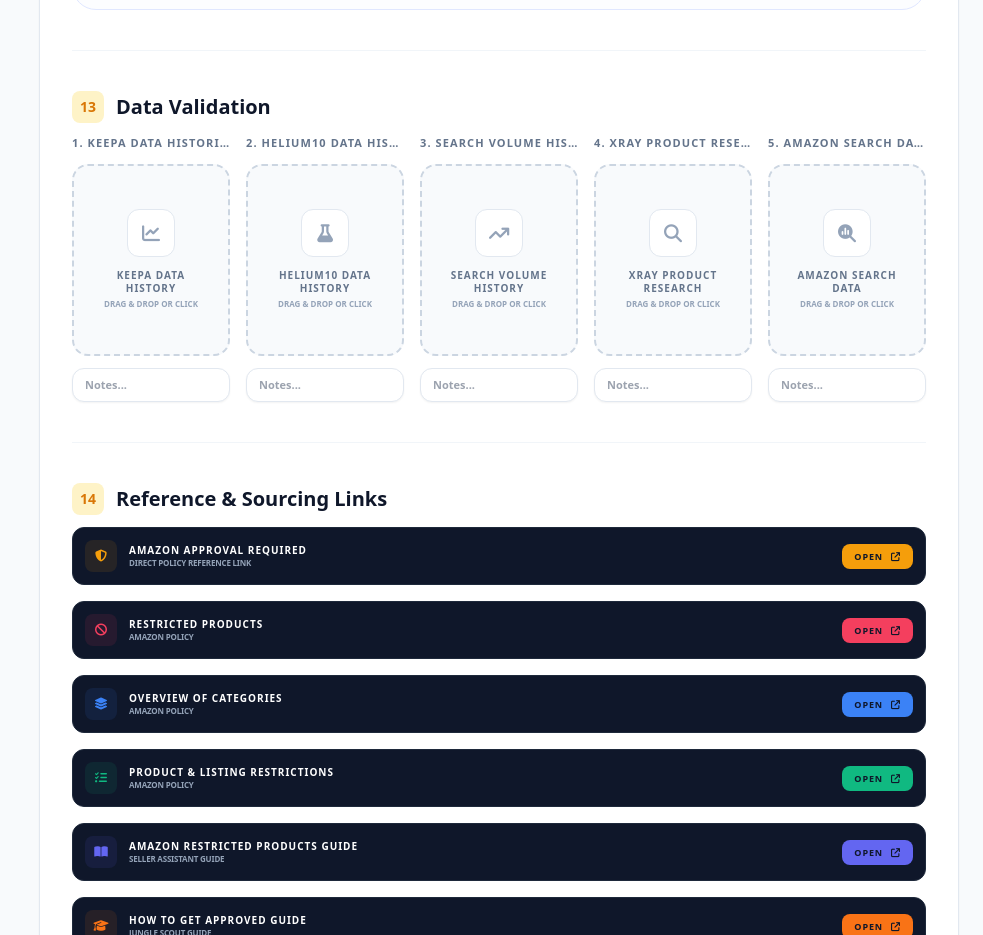
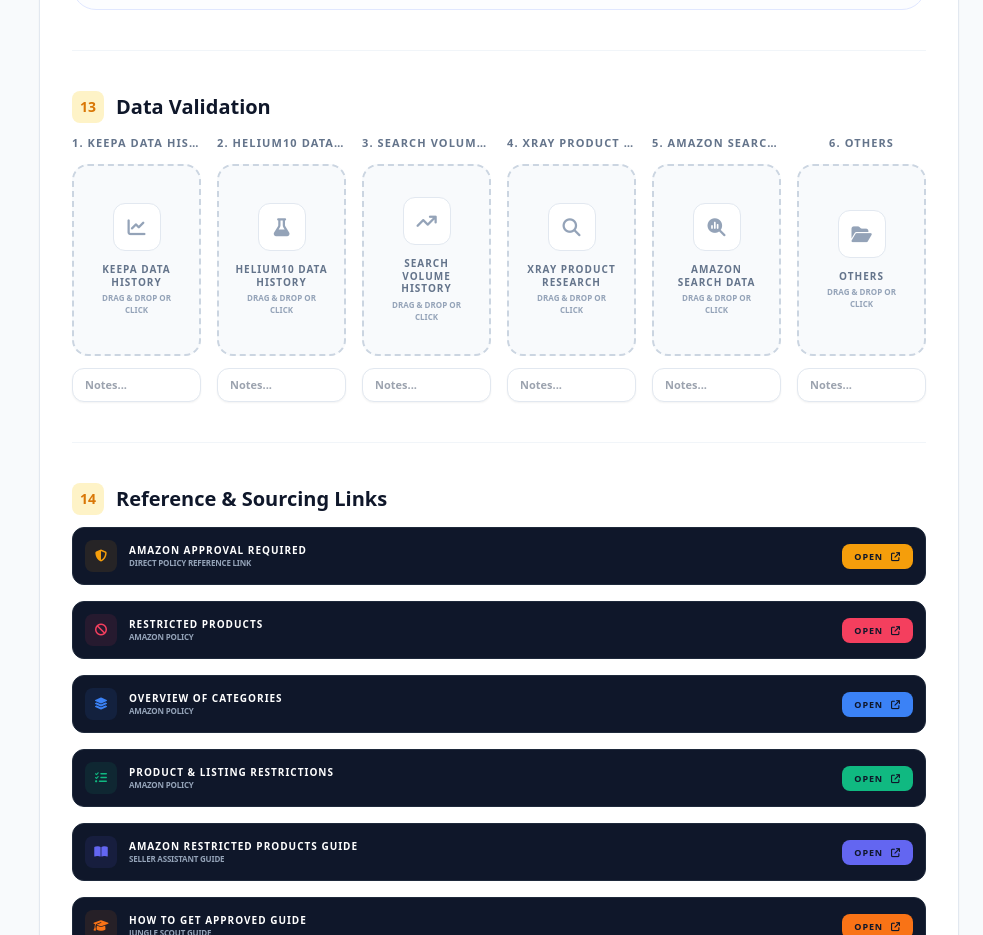
Before and after one commit to Bilalkan88/KWinner-report, a React (Vite) app: page / in a window 1280 px wide. Shown: the part 8340-9275 px from the top of the page, without its empty margins (297-1280 px from the left). Built offline with nearby package versions, Linux system fonts and the light colour scheme.

Commit message:
feat: add conditional Others image upload in Data Validation

```diff
--- a/App.tsx
+++ b/App.tsx
@@ -148,6 +148,8 @@
   amazonTopClickedProductsNotes: '',
   amazonReturnsInsightsImageUrl: '',
   amazonReturnsInsightsNotes: '',
+  othersImageUrl: '',
+  othersNotes: '',
   demandLevel: DemandLevel.HIGH,
   netProfitMargin: 25,
   monthlyRevenue: 15000,
@@ -2013,7 +2015,7 @@
                   <span className="bg-amber-100 text-amber-600 w-8 h-8 rounded-lg flex items-center justify-center text-sm">13</span>
                   Data Validation
                 </h2>
-                <div className="grid grid-cols-1 sm:grid-cols-2 lg:grid-cols-5 gap-4">
+                <div className="grid grid-cols-1 sm:grid-cols-2 md:grid-cols-3 lg:grid-cols-6 gap-4">
                   <div className="space-y-3">
                     <label className="text-[11px] font-black text-slate-500 uppercase tracking-widest block text-center truncate">1. Keepa Data Historical</label>
                     <ImageDropzone
@@ -2068,6 +2070,17 @@
                       className="h-48"
                     />
                     <input type="text" name="amazonSearchDataNotes" value={report.amazonSearchDataNotes} onChange={handleInputChange} placeholder="Notes..." className="w-full px-3 py-2 bg-white border border-slate-200 rounded-xl text-[11px] font-bold outline-none shadow-sm" />
+                  </div>
+                  <div className="space-y-3">
+                    <label className="text-[11px] font-black text-slate-500 uppercase tracking-widest block text-center truncate">6. Others</label>
+                    <ImageDropzone
+                      label="Others"
+                      icon="fa-folder-open"
+                      currentImage={report.othersImageUrl}
+                      onUpload={(data) => updateImageField('othersImageUrl', data)}
+                      className="h-48"
+                    />
+                    <input type="text" name="othersNotes" value={report.othersNotes} onChange={handleInputChange} placeholder="Notes..." className="w-full px-3 py-2 bg-white border border-slate-200 rounded-xl text-[11px] font-bold outline-none shadow-sm" />
                   </div>
                 </div>
               </div>
--- a/components/ReportPreview.tsx
+++ b/components/ReportPreview.tsx
@@ -1665,6 +1665,45 @@
         <PageFooter page={nextP()} />
       </div>
 
+      {/* --- PAGE: DATA VALIDATION (OTHERS) --- */}
+      {report.othersImageUrl && (
+        <div className="a4-page flex flex-col h-full">
+          <PageHeader />
+          <section className="flex-1 space-y-4 print:space-y-4">
+            <div className="flex items-center gap-3 mb-6">
+              <div className="w-1.5 h-6 bg-blue-600 rounded-full"></div>
+              <h2 className="text-xl font-black text-slate-900 uppercase tracking-widest">
+                13. Data Validation (Others)
+              </h2>
+            </div>
+            <div className="space-y-4 print:space-y-2">
+              <div className="break-inside-avoid space-y-2 print:space-y-1">
+                <div className="flex items-center gap-3 px-2">
+                  <div className="w-8 h-8 rounded-lg bg-slate-50 flex items-center justify-center text-amber-500 border border-slate-100">
+                    <i className="fa-solid fa-folder-open text-xs"></i>
+                  </div>
+                  <h4 className="text-[11px] font-black text-slate-900 uppercase tracking-[0.2em]">Others</h4>
+                </div>
+                <div className="w-full bg-slate-50 rounded-[2.5rem] border border-slate-100 overflow-hidden flex flex-col p-4 md:p-6 print:p-2 bg-gradient-to-b from-slate-50 to-white shadow-sm">
+                  <img
+                    src={report.othersImageUrl}
+                    alt="Others"
+                    className="w-full h-auto max-h-[500px] print:max-h-[400px] shadow-lg object-contain rounded-3xl border border-slate-100/50 mx-auto"
+                  />
+                  {report.othersNotes && (
+                    <div className="mt-4 px-6 py-4 bg-white border border-slate-100 rounded-2xl italic text-[11px] text-slate-600 font-medium leading-relaxed shadow-sm">
+                      <i className="fa-solid fa-comment-dots mr-2 text-amber-500/50"></i>
+                      "{report.othersNotes}"
+                    </div>
+                  )}
+                </div>
+              </div>
+            </div>
+          </section>
+          <PageFooter page={nextP()} />
+        </div>
+      )}
+
       {/* --- PAGE 15: REGULATORY REFERENCE & DISCLAIMER --- */}
       <div className="a4-page flex flex-col h-full">
         <PageHeader />
--- a/types.ts
+++ b/types.ts
@@ -127,6 +127,8 @@
   amazonTopClickedProductsNotes: string;
   amazonReturnsInsightsImageUrl: string;
   amazonReturnsInsightsNotes: string;
+  othersImageUrl: string;
+  othersNotes: string;
   // Executive Dashboard specific fields
   demandLevel: DemandLevel;
   netProfitMargin: number;
```
